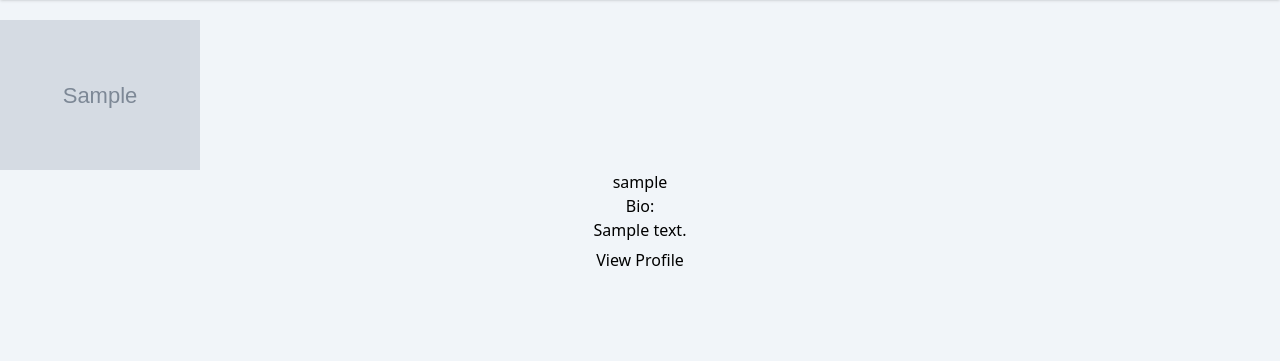
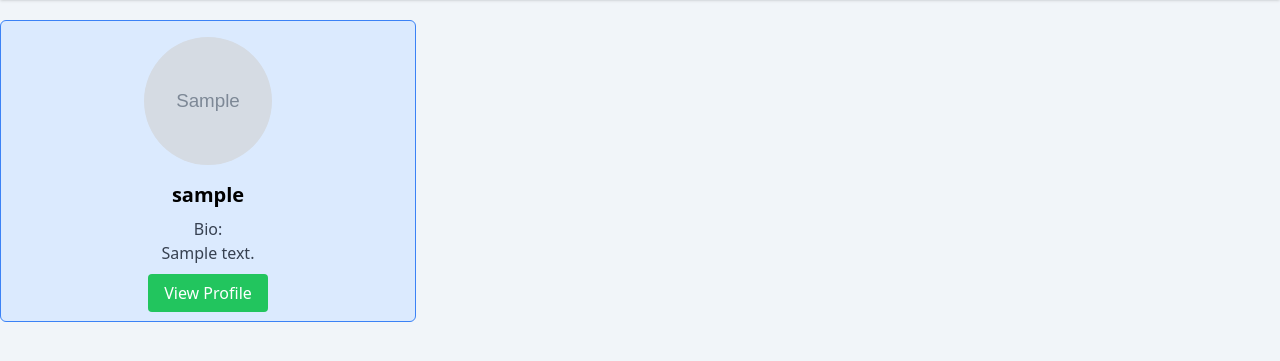
Before and after one commit to Arshad59/chatapp, a Django app: template pages/templates/search.html in a window 1280 px wide. Shown: the part 64-425 px from the top of the page. Run offline with Django 3.2, Linux system fonts and the light colour scheme; the template is opened without the code that fills it: most values are stand-ins (such as "Sample title", 1, 10 or a date in 2020); grey boxes marked "Sample" are stand-in pictures; some libraries are stand-ins or nearby versions.

Commit message:
Minor UI changes

```diff
--- a/pages/templates/search.html
+++ b/pages/templates/search.html
@@ -1,60 +1,49 @@
 {% extends "base.html" %}
 {% block content %}
 
-<div class="card-columns mt-5">
+<div class="grid grid-cols-1 md:grid-cols-2 lg:grid-cols-3 gap-4 mt-5">
    {% for result in object_list %}
-
+   {% if result != request.user %}
    {% if result in request.user.friends.all and result.username != request.user.username %}
-   <div class="card border-success mb-3 text-center">
+   <div class="bg-green-100 border border-green-500 rounded-md p-4 text-center">
    {% else %}
-   <div class="card border-info mb-3 text-center">
+   <div class="bg-blue-100 border border-blue-500 rounded-md p-4 text-center">
    {% endif %}
 
-      <img class="card-img rounded-circle img-fluid" style="max-height: 200px; max-width: 200px;" src="{{ result.profile.image.url }}">
+      <img class="rounded-full h-32 w-32 mx-auto mb-4" src="{{ result.profile.image.url }}" alt="{{ result.username }}">
 
-     <div class="card-header">{{ result.username }}</div>
-     <div class="card-body text-info">
-
-      {% if result.username == request.user.username %}
-         <h5 class="card-title">Status: Current User</h5>
+     <div class="font-bold text-xl mb-2">{{ result.username }}</div>
+     <div class="text-gray-700">
+      {% if result not in request.user.friends.all and result.username != request.user.username %}
+         <p class="text-blue-500">Status: Not Friends</p>
+      {% elif result in request.user.friends.all and result.username != request.user.username %}
+         <p class="text-green-500">Status: Friend</p>
       {% endif %}
 
-      {% if result not in request.user.friends.all and result.username != request.user.username %}
-         <h5 class="card-title">Status: Not Friends</h5>
-      {% elif result in request.user.friends.all and result.username != request.user.username %}
-         <h5 class="card-title">Status: Friend</h5>
-      {% endif %}
-
-         <h1>Bio:</h1>
-         <span class="card-text" style="display: inline-block; overflow: hidden; text-overflow: ellipsis;">{{ result.profile.bio | truncatechars:50 }}</span>
+         <h1 class="mt-2">Bio:</h1>
+         <p class="overflow-hidden overflow-ellipsis">{{ result.profile.bio | truncatechars:50 }}</p>
      </div>
 
      {% if result not in request.user.friends.all and result.username != request.user.username %}
-     <div class="card-footer bg-transparent border-info">
-        <a href="{% url 'friend:profile_view' result.pk %}">
-         <button class="btn btn-primary">
+     <div class="mt-4">
+        <a href="{% url 'friend:profile_view' result.pk %}" class="text-white bg-blue-500 hover:bg-blue-700 py-2 px-4 rounded">
             View Profile
-         </button>
-         </a>
+        </a>
 
-         <a href="{% url 'friend:send-friend-request' result.pk %}">
-          <button class="btn btn-primary">
-             Send Friend Request
-          </button>
+         <a href="{% url 'friend:send-friend-request' result.pk %}" class="ml-2 text-white bg-blue-500 hover:bg-blue-700 py-2 px-4 rounded">
+            Send Friend Request
          </a>
       </div>
       {% else %}
-      <div class="card-footer bg-transparent border-info text-center">
-         <a href="{% url 'friend:profile_view' result.pk %}">
-          <button class="btn btn-success">
-             View Profile
-          </button>
-       </a>
+      <div class="mt-4">
+         <a href="{% url 'friend:profile_view' result.pk %}" class="text-white bg-green-500 hover:bg-green-700 py-2 px-4 rounded">
+            View Profile
+         </a>
        </div>
        {% endif %}
    </div>
-
+   {%endif%}
    {% endfor %}
-   </div>
+</div>
 
 {% endblock content %}
--- a/users/templates/registration/login.html
+++ b/users/templates/registration/login.html
@@ -4,7 +4,7 @@
 <div class="mx-auto w-auto mt-20">
     <div class="rounded-xl bg-gray-200 text-white login mx-auto mt-4">
         <div class="text-black">
-            <h2 class="text-4xl font-bold text-center">Sign Up</h5>
+            <h2 class="text-4xl font-bold text-center">SignIn</h5>
             <hr class="border-gray-400 mx-auto my-4 w-96 ">
             <div class="flex justify-center items-center w-full">
             <form method="post">
@@ -19,7 +19,7 @@
                     {{form.password}}
                 </div>
 
-                <button class="py-4 px-8 mx-32 text-lg bg-violet-400 hover:bg-violet-500 rounded-xl text-white" type="submit">Sign Up</button>
+                <button class="py-4 px-8 mx-32 text-lg bg-violet-400 hover:bg-violet-500 rounded-xl text-white" type="submit">SignIn</button>
             </form>
             </div>
             <hr class="border-gray-400 mx-auto my-4 w-96 ">
```
Also changed, not shown: friend/templates/otherprofile.html (+11 -33 lines), pages/views.py (+1 -13 lines).
